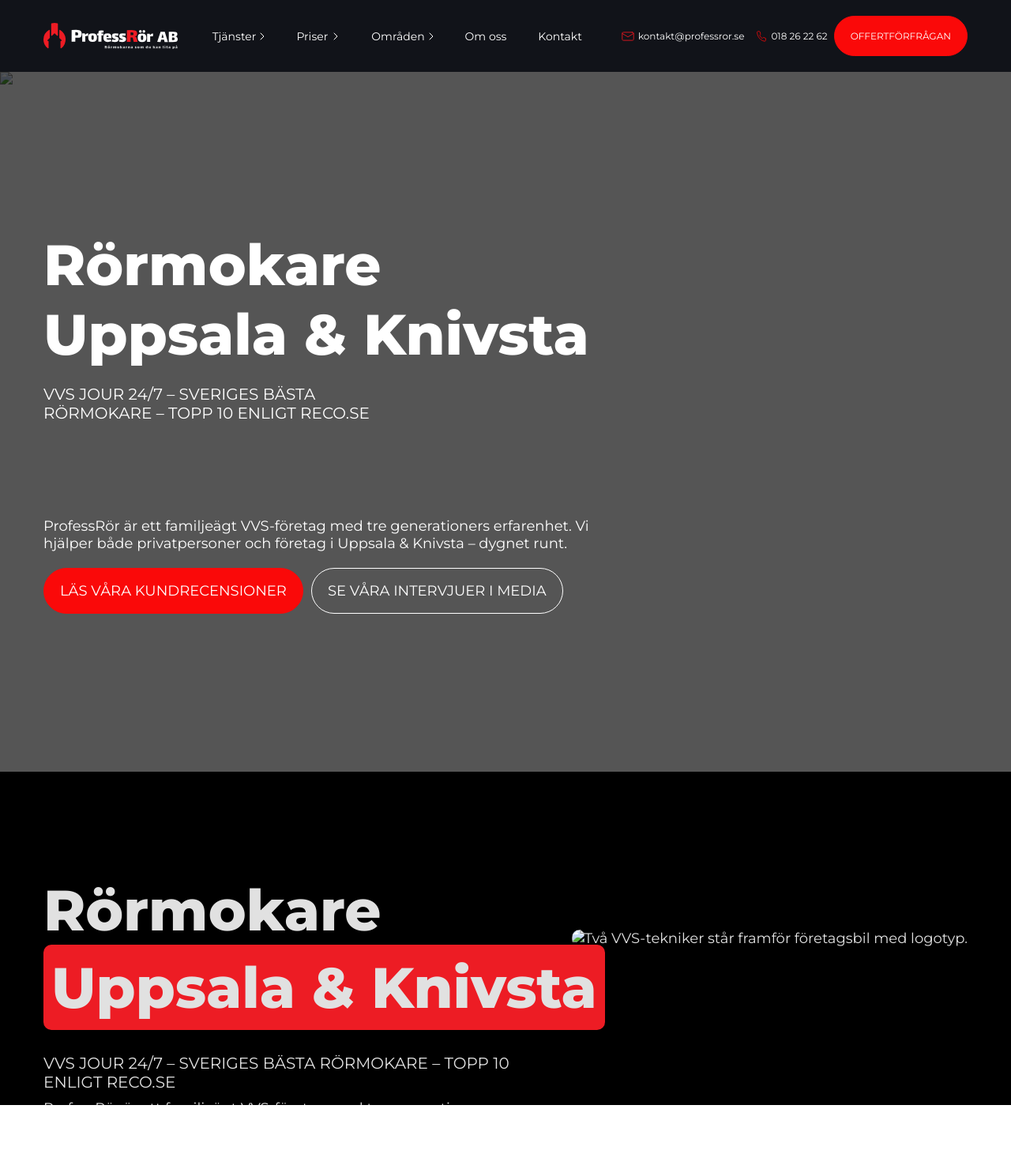
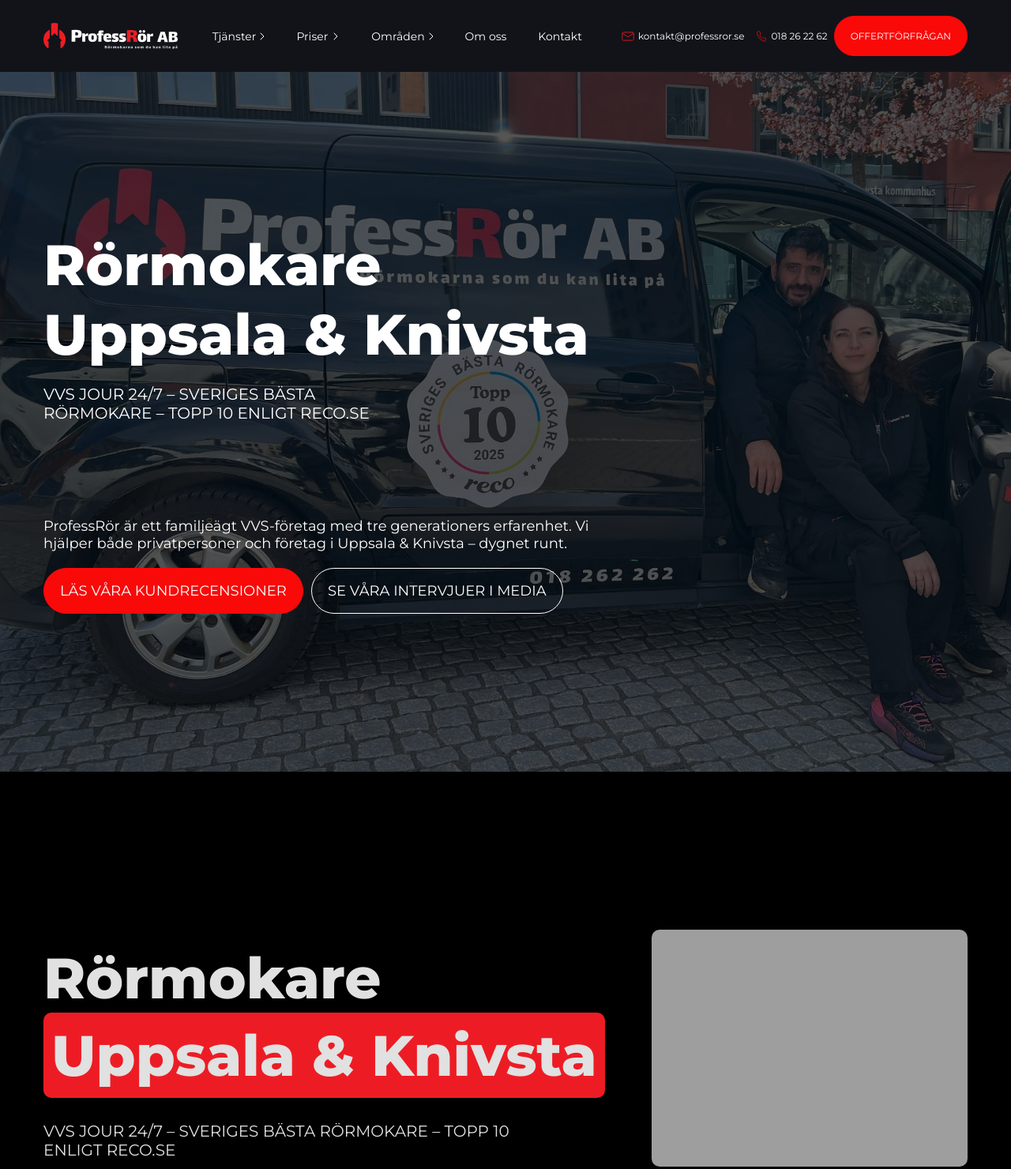
Before and after one commit to HalynaKilbovych/ProfessR-r-AB, a plain HTML site: page index.html in a window 1280 px wide. Shown: the top 1480 px of the page at 79% size. Drawn offline with Linux system fonts and the light colour scheme; the site is published under a folder, as on GitHub Pages, so addresses that start at the root find nothing.

Commit message:
fix path

```diff
--- a/index.html
+++ b/index.html
@@ -128,12 +128,12 @@
         <section class="hero section">
             <picture class="hero__img">
                 <!-- Mobile first: до 767px -->
-                <source srcset="/img/hero__img-mob.webp" type="image/webp" media="(max-width: 767px)">
+                <source srcset="./img/hero__img-mob.webp" type="image/webp" media="(max-width: 767px)">
                 <!-- Desktop: від 768px -->
-                <source srcset="/img/hero__img.webp" type="image/webp" media="(min-width: 768px)">
+                <source srcset="./img/hero__img.webp" type="image/webp" media="(min-width: 768px)">
                 <!-- Fallback -->
                 <img
-                    src="/img/hero__img.webp"
+                    src="./img/hero__img.webp"
                     alt="Två VVS-tekniker står framför företagsbil med logotyp."
                     loading="lazy"
                     decoding="async">
@@ -171,7 +171,7 @@
 
                <div class="hero__img0v2">
                 <img
-                    src="/img/IMG_5984.jpeg"
+                    src="./img/IMG_5984.jpeg"
                     alt="Två VVS-tekniker står framför företagsbil med logotyp."
                     loading="lazy"
                     decoding="async">
```
